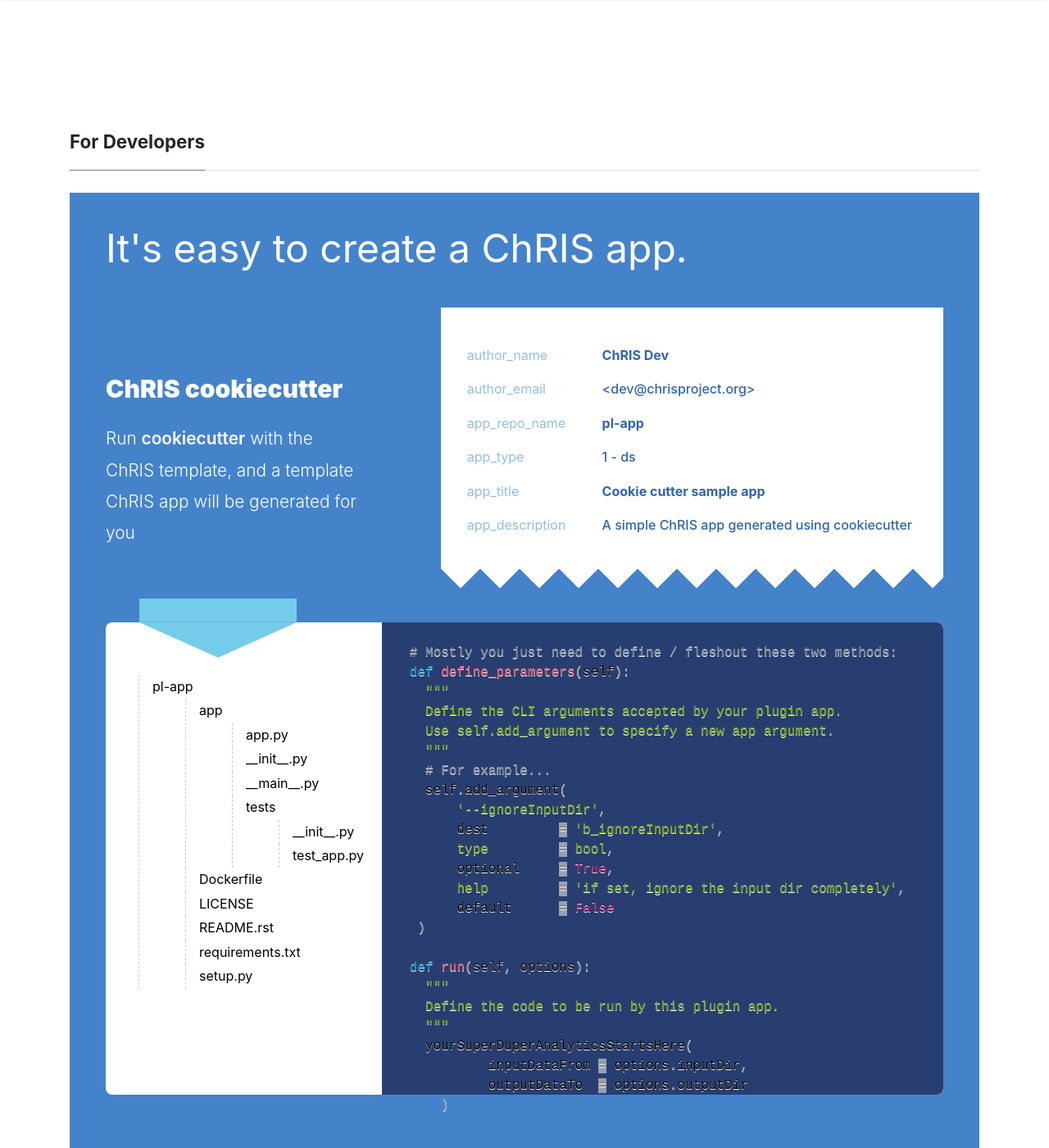
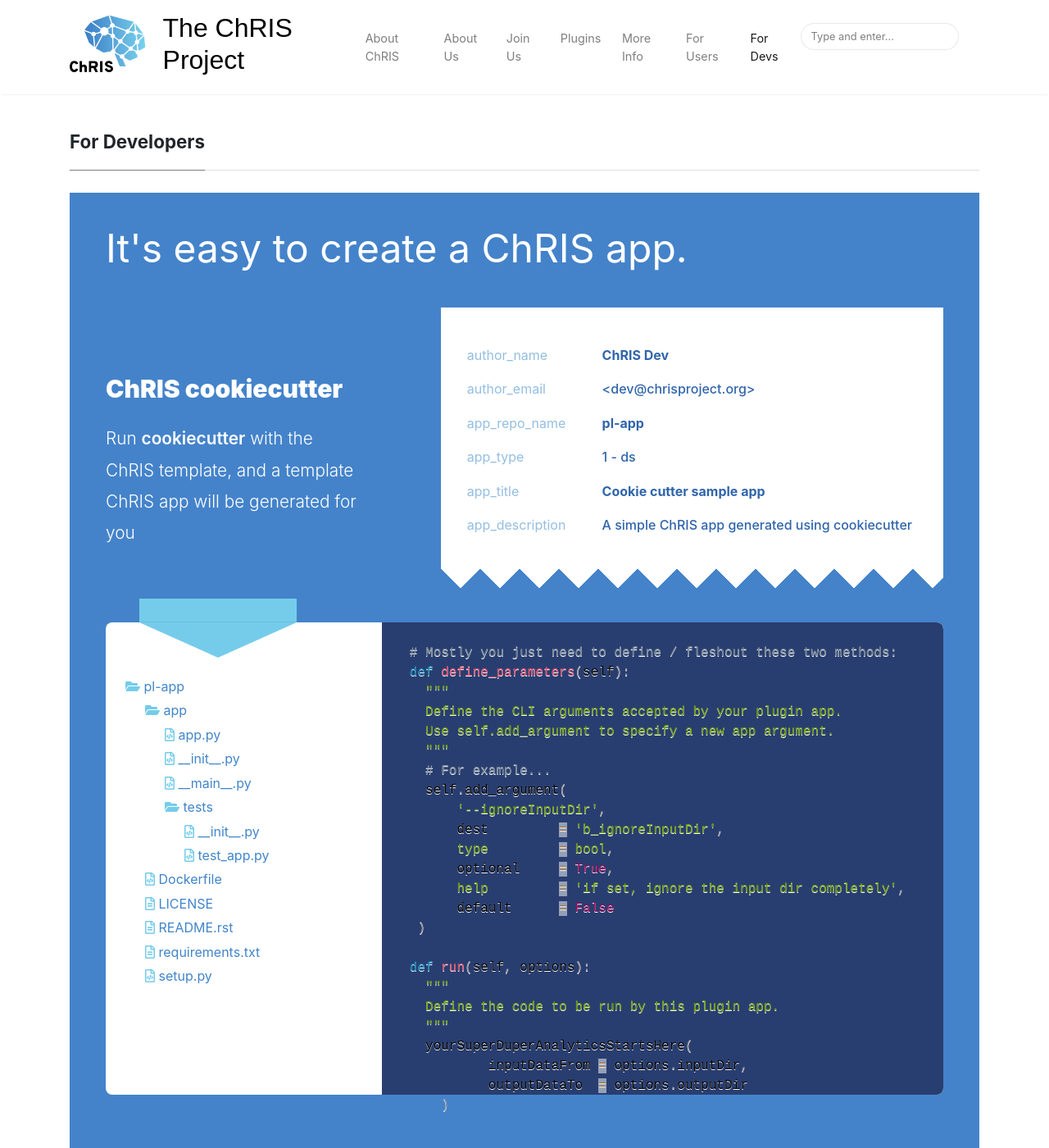
Before and after one commit to FNNDSC/website-old, a Jekyll site: the page built from _pages/for-devs.md, in a window 1280 px wide and 1400 px high. Shown: the whole window at 82% size. Built offline with Jekyll 4.4.1, drawn with Linux system fonts in a browser that asks for light colours; nearby versions of some CDN libraries; some web fonts are replaced; a style sheet for code colours, icons or effects is not loaded; some of the changed text lies outside the part shown.

Commit message:
adding the file directory for dev jumbo cookiecutter

```diff
--- a/_pages/for-devs.md
+++ b/_pages/for-devs.md
@@ -36,26 +36,26 @@
     <div class="top-arrow"></div>
     <aside class="nav">
 		<ul>
-		  <li>pl-app
+		  <li><i class="fas fa-folder-open"></i> pl-app
 		  <ul>
-			  <li>app
+			  <li><i class="fas fa-folder-open"></i> app
 		        <ul>
-		          <li>app.py</li>
-		          <li>__init__.py</li>
-		          <li>__main__.py</li>
-		          <li>tests
+		          <li><i class="far fa-file-code"></i> app.py</li>
+		          <li><i class="far fa-file-code"></i> __init__.py</li>
+		          <li><i class="far fa-file-code"></i> __main__.py</li>
+		          <li><i class="fas fa-folder-open"></i> tests
 		            <ul>
-					  <li>__init__.py</li>
-					  <li>test_app.py</li>
+					  <li><i class="far fa-file-code"></i> __init__.py</li>
+					  <li><i class="far fa-file-code"></i> test_app.py</li>
 		            </ul>
 		          </li>
 		        </ul>
 		    </li>
-		    <li>Dockerfile</li>
-		    <li>LICENSE</li>
-		    <li>README.rst</li>
-		    <li>requirements.txt</li>
-		    <li>setup.py</li>
+		    <li><i class="far fa-file-code"></i> Dockerfile</li>
+		    <li><i class="far fa-file-alt"></i> LICENSE</li>
+		    <li><i class="far fa-file-alt"></i> README.rst</li>
+		    <li><i class="far fa-file-alt"></i> requirements.txt</li>
+		    <li><i class="far fa-file-code"></i> setup.py</li>
 		    </ul>
 		  </li>
 		</ul>
@@ -143,11 +143,10 @@
     <div class="col-md-8 position-static p-4 pl-md-0">
         <h4 class="mt-0"><a href="#" class="stretched-link">Get Started Working with ChRIS Design Assets</a> (Under construction)</h4>
         <p>Want to work on graphics, UX design, or marketing for ChRIS? This resource will familiarize you with ChRIS's design assets.</p>
-	<em>Note: This tutorial is currently under development. It should be ready by mid-to-late September 2020.</em>
+	<em>Note: This tutorial is currently under development.</em>
     </div>
 </div>
 
 </section>
 
-</div>
 <!-- prettier-ignore-end -->
--- a/assets/css/for-devs.css
+++ b/assets/css/for-devs.css
@@ -108,8 +108,11 @@
       color: black;
       list-style-type: none; }
     .editor aside.nav li {
-      border-left: 1px dashed #ccc;
-      padding-left: 1rem; }
+      color: #4185ca !important; }
+      .editor aside.nav li i {
+        color: #74ccea !important; }
+    .editor aside.nav ul {
+      margin-left: -1rem; }
   .editor main.main-editor {
     flex-grow: 1;
     border-radius: 0.5rem;
--- a/assets/css/for-devs.scss
+++ b/assets/css/for-devs.scss
@@ -155,9 +155,15 @@
     }
 
     li {
-      border-left: 1px dashed #ccc;
-      padding-left: 1rem;
+      color: #4185ca !important;
+
+      i {
+        color: #74ccea !important;
+      }
     }
+ul {
+  margin-left: -1rem;
+}
   }
 
   main.main-editor {
```
Also changed, not shown: other parts of _pages/for-devs.md (+1 -1 lines).
